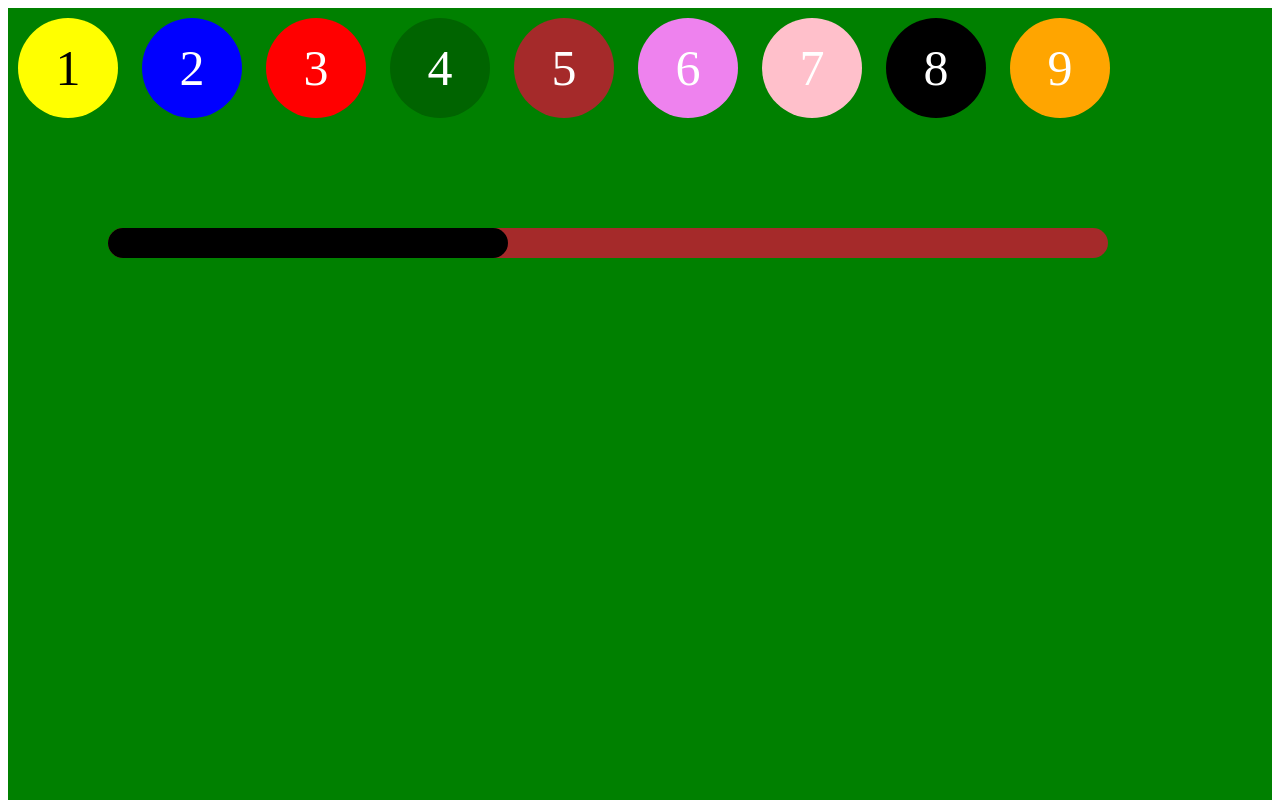
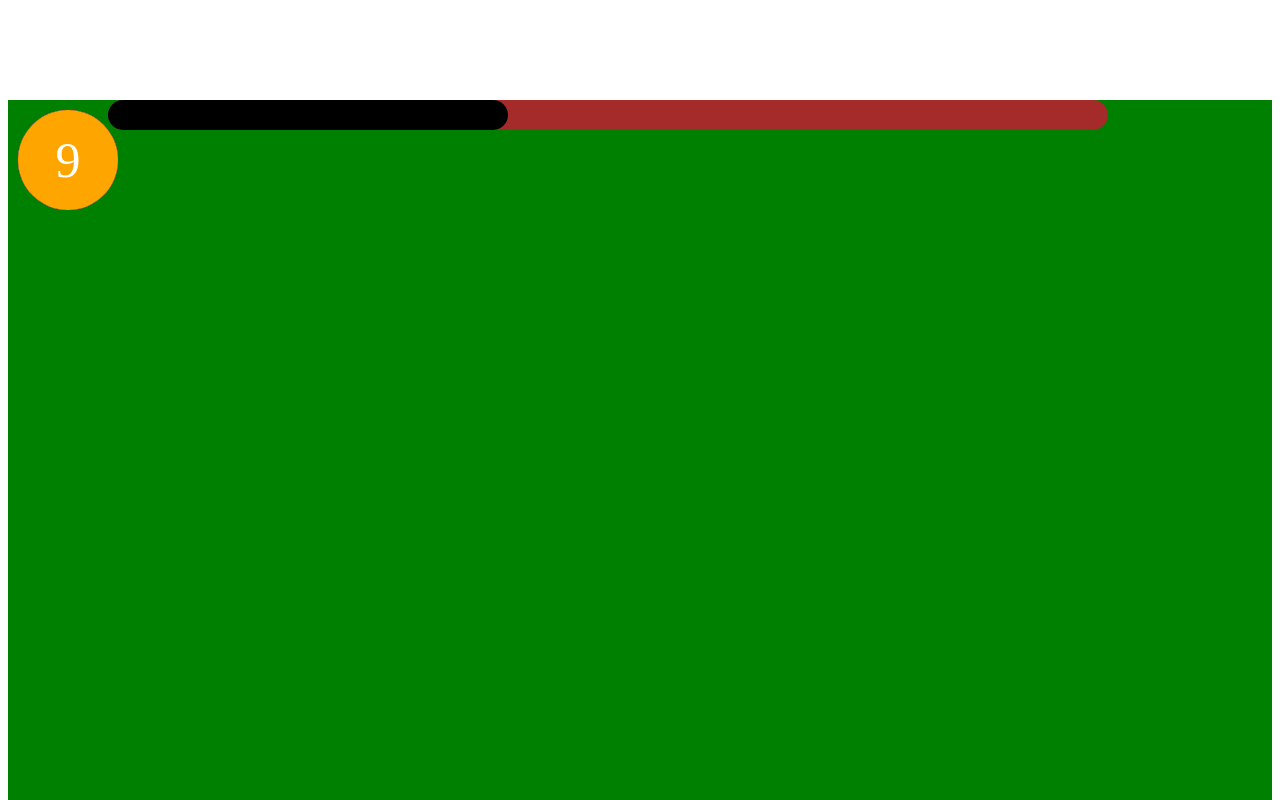
Before and after one commit to temaseles/Pool, a plain HTML site: page index.html in a window 1280 px wide. Shown: the top 800 px of the page. Drawn offline with Linux system fonts and the light colour scheme.

Commit message:
small fix

```diff
--- a/index.html
+++ b/index.html
@@ -65,7 +65,15 @@
 
 }
 
+.ball {
+	position: absolute;
+}
 
+.ball {
+	left:100px
+	top:20px
+
+}
 
 
 .cue {
```
